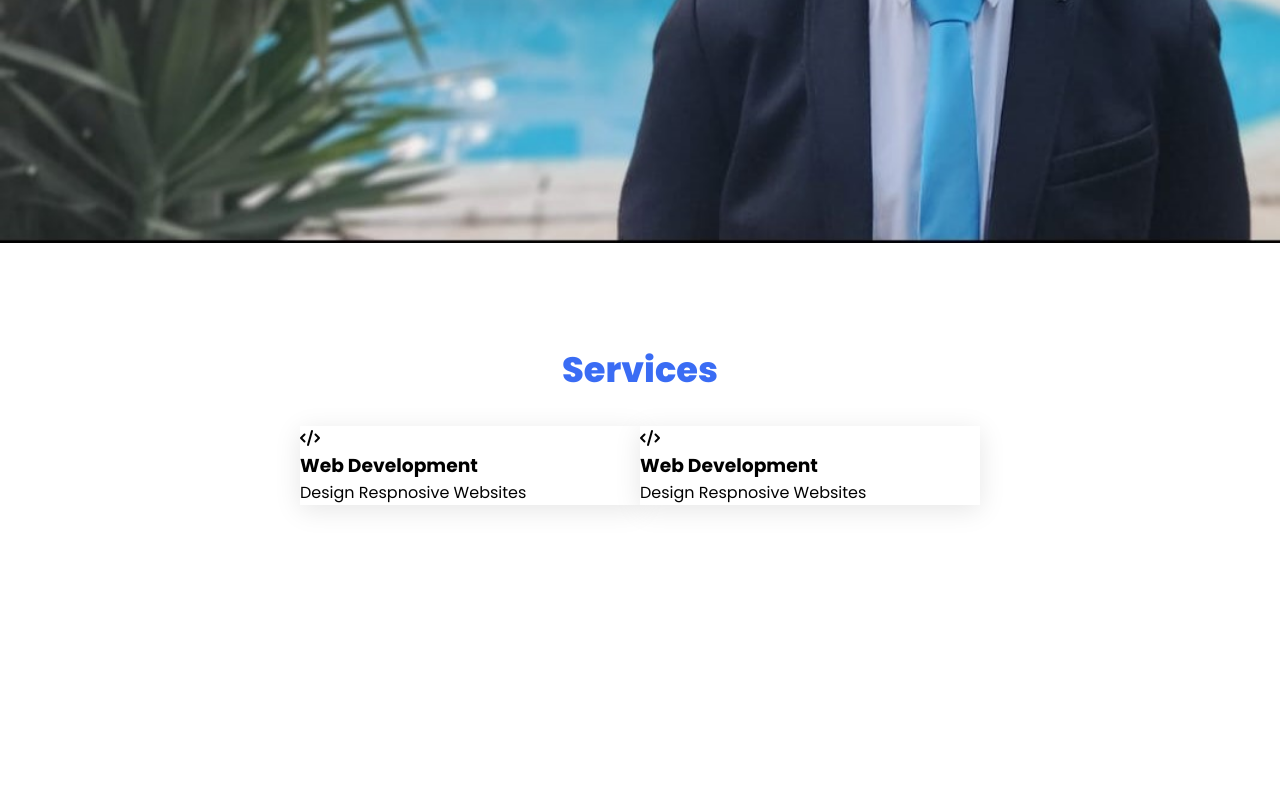
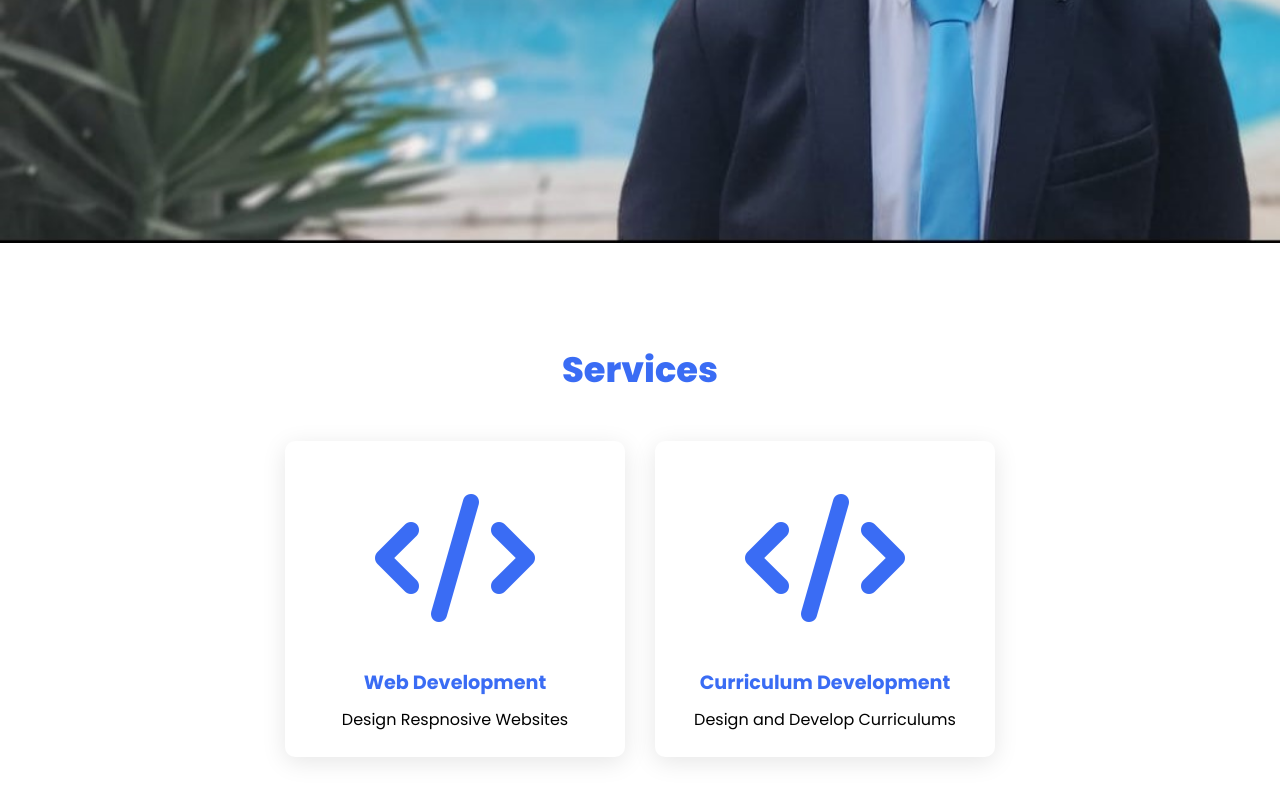
Before and after one commit to MohamedOrfy1/portfolio, a plain HTML site: page index.html in a window 1280 px wide. Shown: the part 557-1357 px from the top of the page. Before the commit the page ends 1162 px from the top, so only its background shows below. Drawn offline with Linux system fonts and the light colour scheme.

Commit message:
Added Services Section

```diff
--- a/index.html
+++ b/index.html
@@ -47,8 +47,8 @@
                     <i class="fa-solid fa-code"></i>
                 </div>
                 <div class="info">
-                    <h3>Web Development</h3>
-                    <p>Design Respnosive Websites</p>
+                    <h3>Curriculum Development</h3>
+                    <p>Design and Develop Curriculums</p>
                 </div>
         </div>
 
--- a/style.css
+++ b/style.css
@@ -104,4 +104,27 @@ section{
     background-color: white;
     width: 21.25em;
     box-shadow: 0 5px 25px rgba(0, 0, 0, 0.1);
+    border-radius: 10px;
+    padding: 25px;
+    margin: 15px;
+    transition: 0.3s ease;
  }
+
+ .card:hover{
+    transform: scale(1.1);
+ }
+
+ .icon{
+    color: #3a6cf4;
+    font-size: 8em;
+    text-align: center;
+ }
+.info h3{
+    color: #3a6cf4;
+    font-size: 1.2em;
+    font-weight: 700;
+    margin: 10px;
+}
+.info{
+    text-align: center;
+}
```
